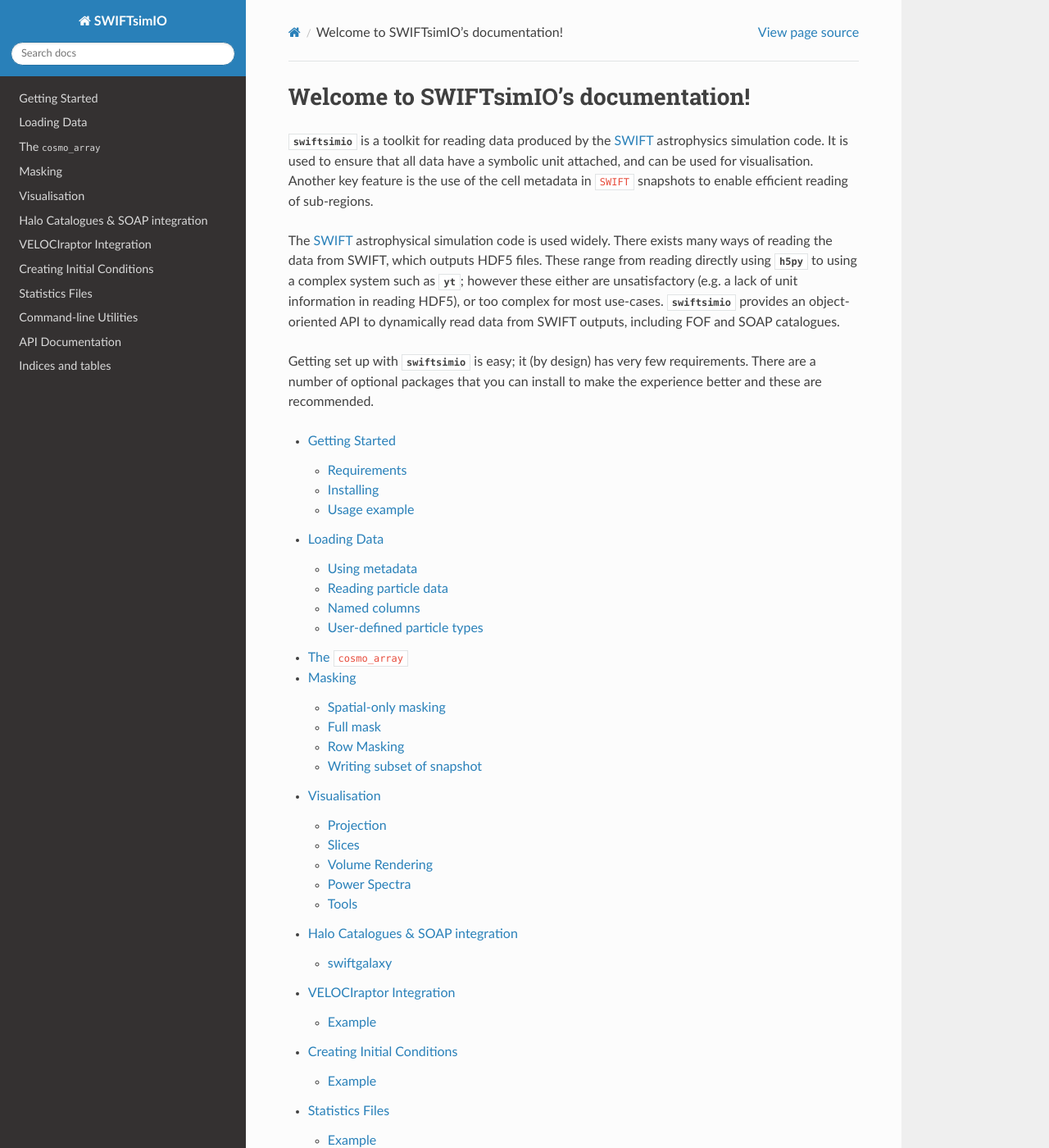
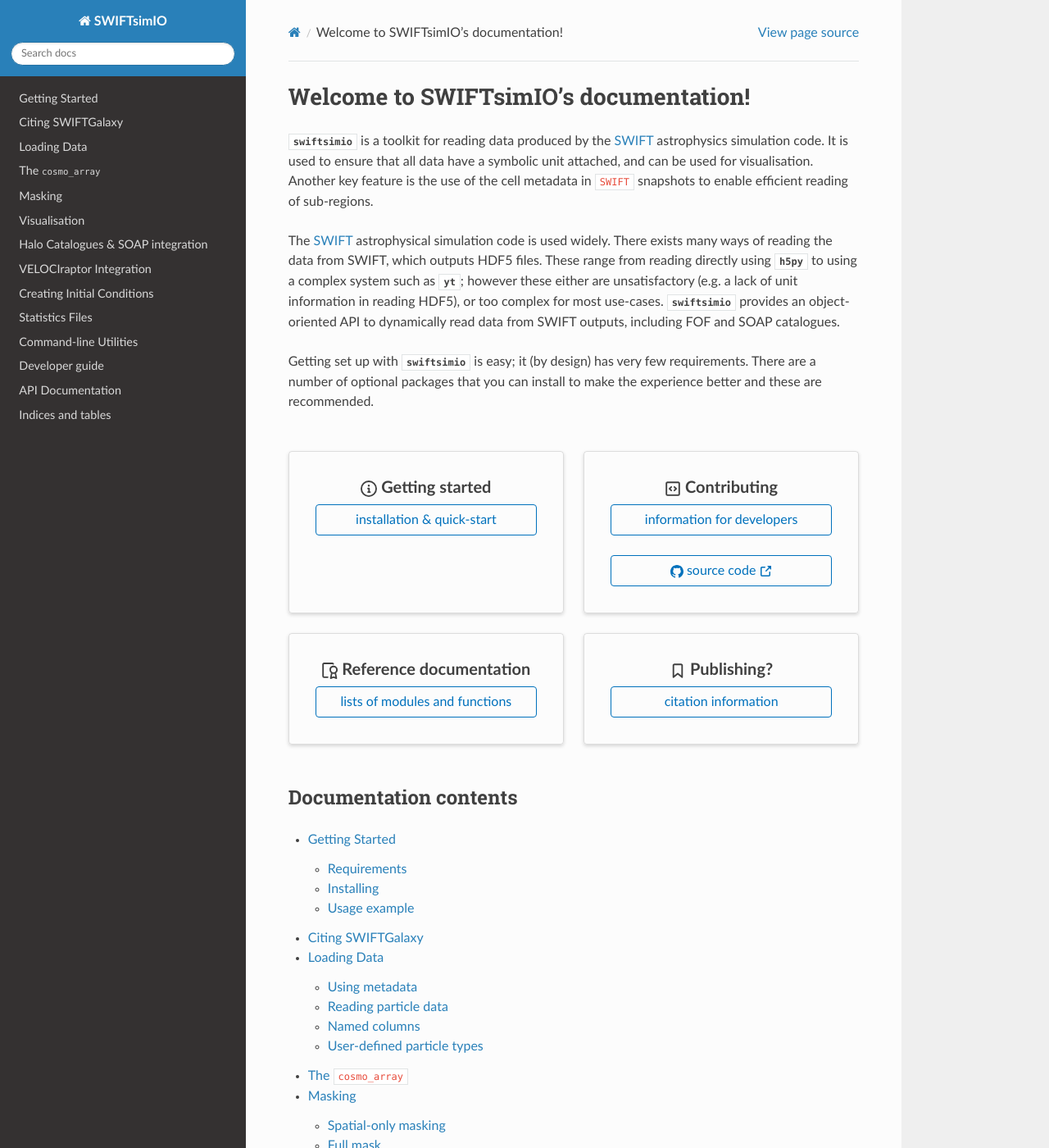
Before and after one commit to SWIFTSIM/swiftsimio, a Sphinx documentation site: the page built from docs/source/index.rst, in a window 1280 px wide and 1400 px high. Shown: the whole window at 82% size. Built offline with Sphinx 7.4.7 and the Read the Docs theme 3.1.0, drawn with Linux system fonts in a browser that asks for light colours; pages that are not in the unit, such as notebooks, are missing from menus; the version number is read from the project's files by our own code; some of the changed text lies outside the part shown.

Commit message:
Proposed refresh to main docs landing page.

```diff
--- a/docs/requirements.txt
+++ b/docs/requirements.txt
@@ -1,3 +1,4 @@
 sphinx
 sphinx-rtd-theme
 recommonmark
+sphinx_design
--- /dev/null
+++ b/docs/source/citing/index.rst
@@ -0,0 +1,6 @@
+Citing SWIFTGalaxy
+==================
+
+.. include:: ../../../README.rst
+   :start-after: CITING_START_LABEL
+   :end-before: CITING_END_LABEL
--- /dev/null
+++ b/docs/source/community/index.rst
@@ -0,0 +1,6 @@
+Developer guide
+===============
+
+.. include:: ../../../README.rst
+   :start-after: COMMUNITY_START_LABEL
+   :end-before: COMMUNITY_END_LABEL
--- a/docs/source/conf.py
+++ b/docs/source/conf.py
@@ -41,6 +41,7 @@ extensions = [
     "sphinx.ext.mathjax",
     "sphinx.ext.autosummary",
     "sphinx.ext.intersphinx",
+    "sphinx_design",
 ]
 
 # Add any paths that contain templates here, relative to this directory.
@@ -108,4 +109,5 @@ intersphinx_mapping = dict(
     scipy=("https://docs.scipy.org/doc/scipy/", None),
     swiftgalaxy=("https://swiftsimio.readthedocs.io/en/latest/", None),
     velociraptor=("https://velociraptor-python.readthedocs.io/en/latest/", None),
+    astropy=("https://docs.astropy.org/en/stable/", None),
 )
--- a/docs/source/index.rst
+++ b/docs/source/index.rst
@@ -5,10 +5,77 @@ Welcome to SWIFTsimIO's documentation!
    :start-after: INTRO_START_LABEL
    :end-before: INTRO_END_LABEL
 
+.. grid:: 1 2 1 2
+    :margin: 5 5 0 0
+    :padding: 0 0 0 0
+    :gutter: 4
+
+    .. grid-item-card:: :octicon:`info` Getting started
+        :text-align: center
+        :class-title: sd-fs-5
+        :class-card: sd-p-3
+
+        .. button-ref:: getting_started/index
+            :color: primary
+            :outline:
+            :expand:
+
+	    installation & quick-start
+
+
+    .. grid-item-card:: :octicon:`code-square` Contributing
+        :text-align: center
+        :class-title: sd-fs-5
+        :class-card: sd-p-3
+
+        .. button-ref:: community/index
+            :color: primary
+            :outline:
+            :expand:
+
+            information for developers
+
+	.. button-link:: https://github.com/SWIFTSIM/swiftsimio
+            :color: primary
+            :outline:
+            :expand:
+
+            :octicon:`mark-github` source code :octicon:`link-external`
+
+    .. grid-item-card:: :octicon:`file-badge` Reference documentation
+        :text-align: center
+        :class-title: sd-fs-5
+        :class-card: sd-p-3
+
+        .. button-ref:: modules/index
+            :click-parent:
+            :color: primary
+            :outline:
+            :expand:
+
+	    lists of modules and functions
+
+    .. grid-item-card:: :octicon:`bookmark` Publishing?
+        :text-align: center
+        :class-title: sd-fs-5
+        :class-card: sd-p-3
+
+        .. button-ref:: citing/index
+	    :click-parent:
+            :color: primary
+            :outline:
+            :expand:
+
+	    citation information
+
+Documentation contents
+----------------------
+
 .. toctree::
    :maxdepth: 2
 
    getting_started/index
+   citing/index
    loading_data/index
    cosmo_array/index
    masking/index
```
Also changed, not shown: other parts of docs/source/index.rst (+1 -7 lines).
